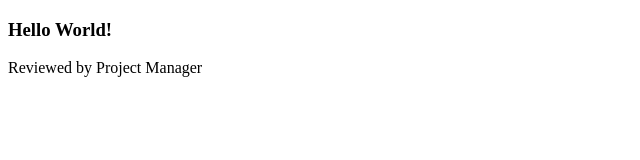
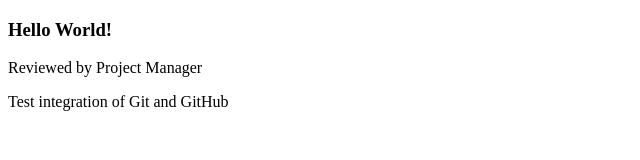
Before and after one commit to brasalan/my-second-repo, a plain HTML site: page index.html in a window 1280 px wide. Shown: the whole page, without its empty margins (0-640 px from the left). Drawn offline with Linux system fonts and the light colour scheme.

Commit message:
add paragraph tag with content test integration of Git and GitHub

```diff
--- a/index.html
+++ b/index.html
@@ -6,5 +6,6 @@
   <body>
     <h3>Hello World!</h3>
     <p>Reviewed by Project Manager</p>
+    <p>Test integration of Git and GitHub</p>
   </body>
 </html>
```
